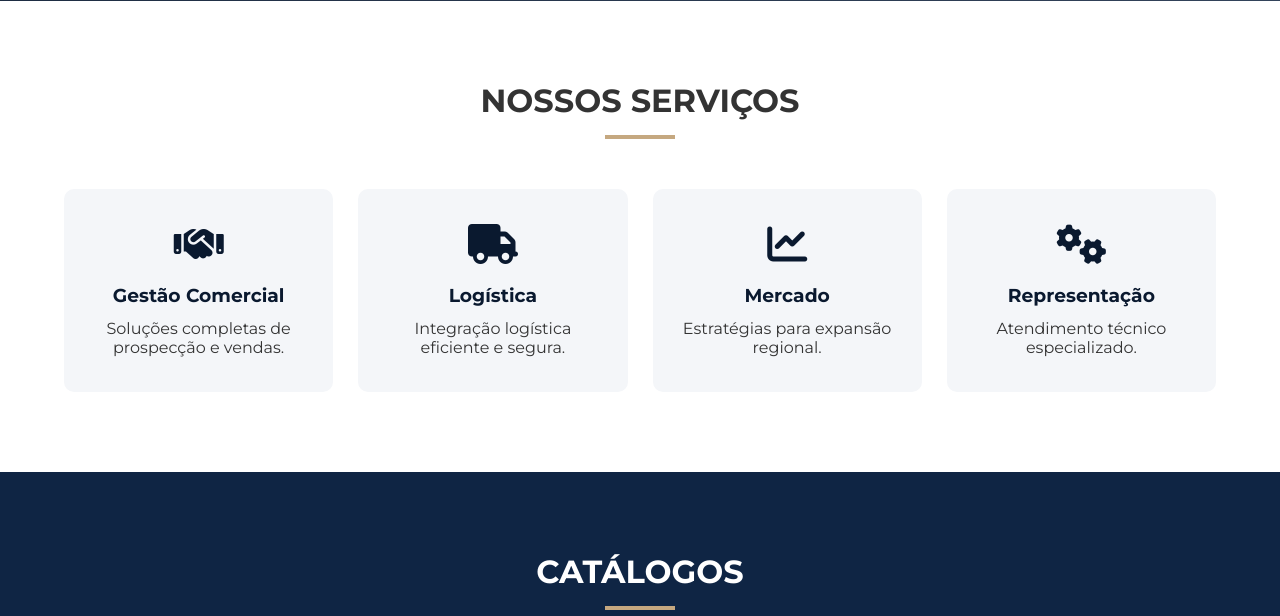
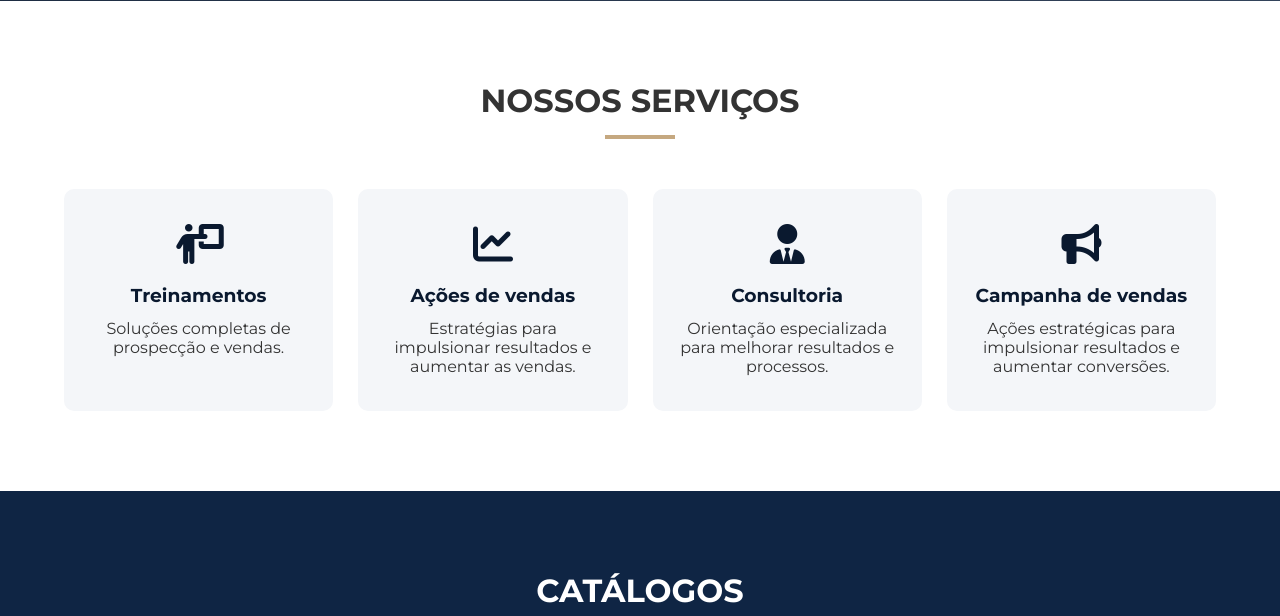
Before and after one commit to Marcos-Pinheiro-dev/ARALMEIDA, a PHP site: page / in a window 1280 px wide. Shown: the part 805-1421 px from the top of the page. Run offline with PHP 8.4, Linux system fonts and the light colour scheme; grey boxes are pictures that could not be loaded.

Commit message:
Atualização de icones, textos

```diff
--- a/index.html
+++ b/index.html
@@ -92,27 +92,29 @@
             <div class="grid-servicos">
 
                 <div class="card">
-                    <i class="fa-solid fa-handshake"></i>
-                    <h3>Gestão Comercial</h3>
+                    <i class="fa-solid fa-person-chalkboard"></i>
+                    <h3>Treinamentos</h3>
                     <p>Soluções completas de prospecção e vendas.</p>
                 </div>
 
                 <div class="card">
-                    <i class="fa-solid fa-truck"></i>
-                    <h3>Logística</h3>
-                    <p>Integração logística eficiente e segura.</p>
+                    <i class="fa-solid fa-chart-line"></i>
+                    <h3>Ações de vendas</h3>
+                    <p>Estratégias para impulsionar resultados e aumentar as vendas.</p>
                 </div>
 
                 <div class="card">
-                    <i class="fa-solid fa-chart-line"></i>
-                    <h3>Mercado</h3>
-                    <p>Estratégias para expansão regional.</p>
+                    <i class="fa-solid fa-user-tie"></i>
+                    <h3>Consultoria</h3>
+                    <p>Orientação especializada para melhorar resultados e processos.
+</p>
                 </div>
 
                 <div class="card">
-                    <i class="fa-solid fa-gears"></i>
-                    <h3>Representação</h3>
-                    <p>Atendimento técnico especializado.</p>
+                    <i class="fa-solid fa-bullhorn"></i>
+                    <h3>Campanha de vendas</h3>
+                    <p>Ações estratégicas para impulsionar resultados e aumentar conversões.
+</p>
                 </div>
 
             </div>
@@ -205,7 +207,7 @@
 
                     <div class="catalogo-conteudo">
 
-                        <h3>Tramontina J A C</h3>
+                        <h3>Tramontina</h3>
 
                         <p>
                            Linha completa
@@ -319,7 +321,7 @@
 
                 <div class="eventos-box">
 
-                    <h3>
+                    <h3 style="color: #c5a880;">
                         Área Administrativa
                     </h3>
 
@@ -386,7 +388,7 @@
 
                     </div>
 
-                    <h3>
+                    <h3 style="color: #c5a880;">
                         Próximos Eventos
                     </h3>
 
--- a/style.css
+++ b/style.css
@@ -405,6 +405,7 @@ section{
 
 .numero{
     font-weight:700;
+    color: var(--dourado);
 }
 
 .evento{
@@ -440,6 +441,7 @@ section{
     display:block;
     margin-bottom:7px;
     font-size:13px;
+    color: var(--dourado);
 }
 
 .form-control{
```
